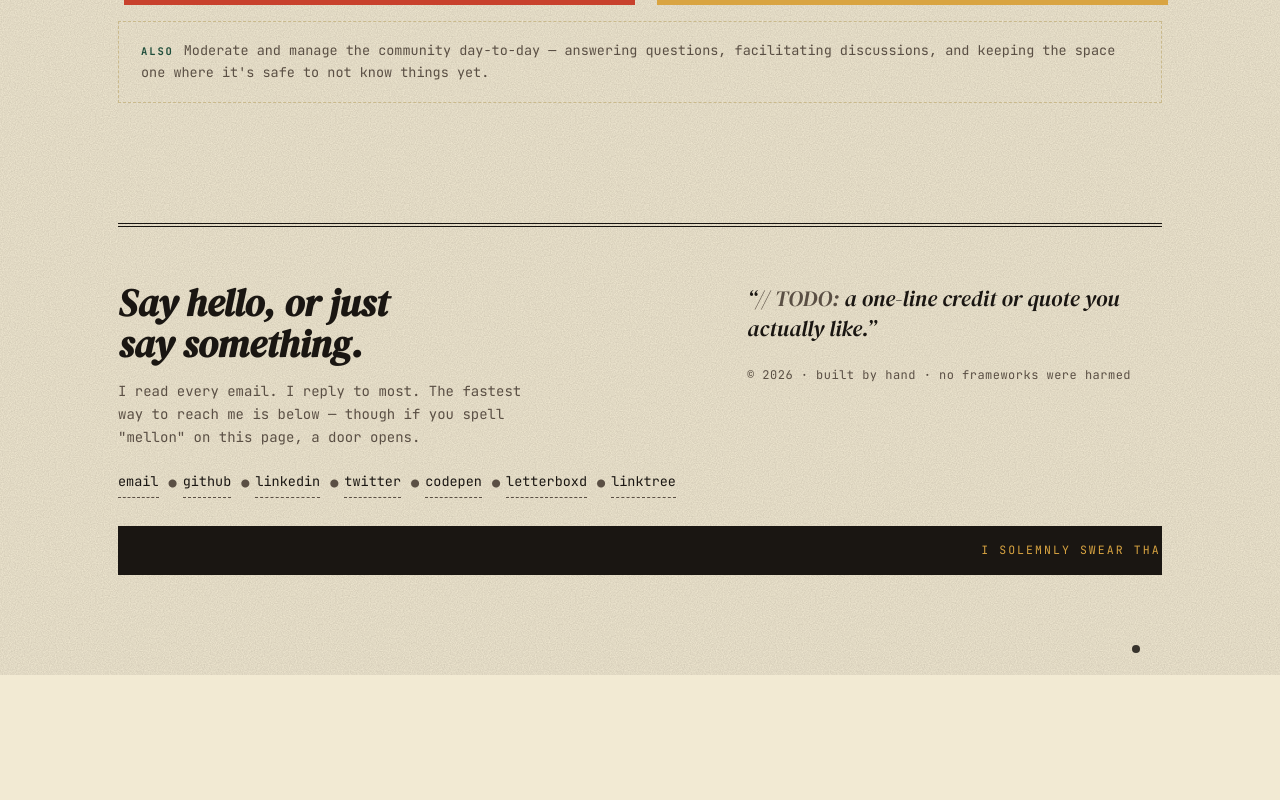
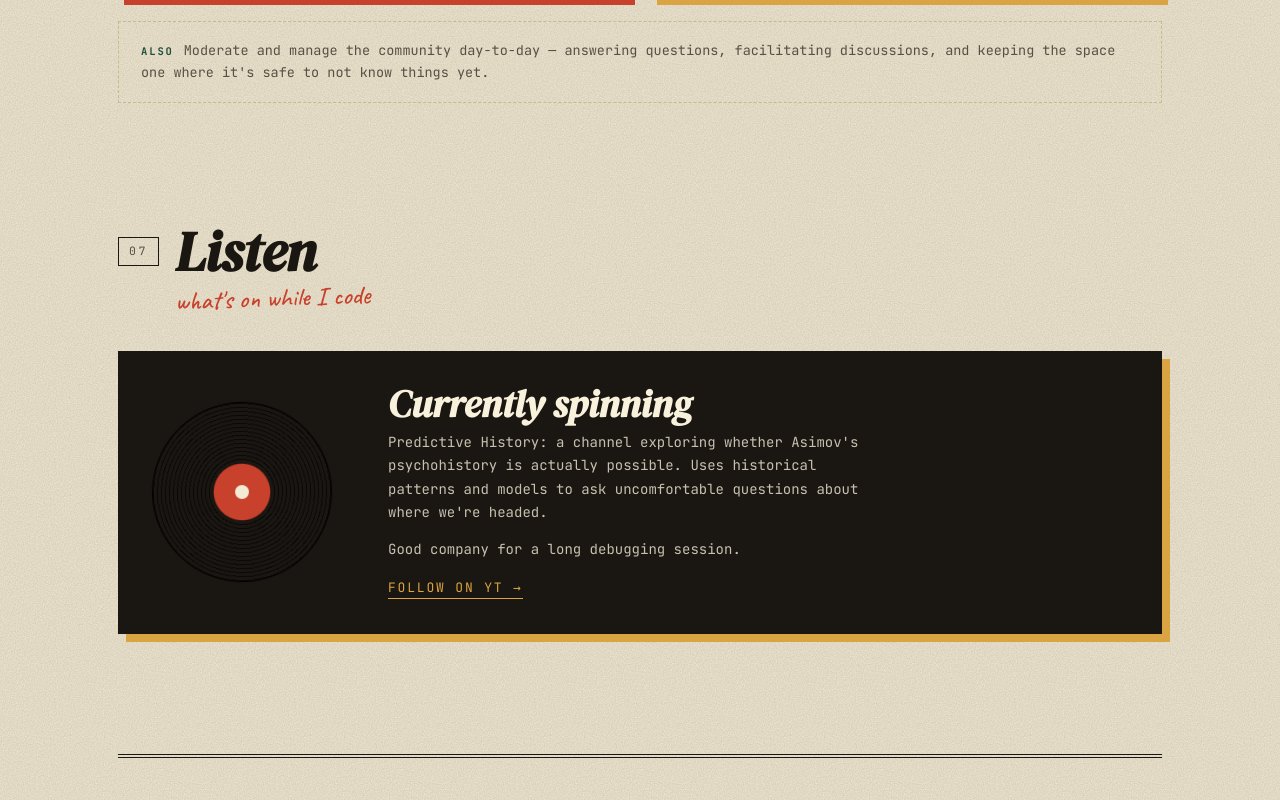
Before and after one commit to SBagaria2710/portfolio, a React (Vite) app: page / in a window 1280 px wide. Shown: the part 6500-7300 px from the top of the page. Before the commit the page ends 7175 px from the top, so only its background shows below. Built offline with nearby package versions, Linux system fonts and the light colour scheme.

Commit message:
Minor copy changes

```diff
--- a/src/components/Footer.tsx
+++ b/src/components/Footer.tsx
@@ -17,17 +17,17 @@ export default function Footer({
           <p className="foot-p">{intro}</p>
           <nav className="foot-links" aria-label="Elsewhere">
             <a href="mailto:shashwawtforwork@gmail.com">email</a><span className="dot">●</span>
-            <a href="https://github.com/shashwatb" target="_blank" rel="noopener noreferrer">github</a><span className="dot">●</span>
-            <a href="https://linkedin.com/in/shashwatb" target="_blank" rel="noopener noreferrer">linkedin</a><span className="dot">●</span>
-            <a href="https://twitter.com/shashwatb" target="_blank" rel="noopener noreferrer">twitter</a><span className="dot">●</span>
-            <a href="https://codepen.io/shashwatb" target="_blank" rel="noopener noreferrer">codepen</a><span className="dot">●</span>
-            <a href="https://letterboxd.com/shashwatb" target="_blank" rel="noopener noreferrer">letterboxd</a><span className="dot">●</span>
+            <a href="https://github.com/SBagaria2710/" target="_blank" rel="noopener noreferrer">github</a><span className="dot">●</span>
+            <a href="https://www.linkedin.com/in/shashwat-bagaria/" target="_blank" rel="noopener noreferrer">linkedin</a><span className="dot">●</span>
+            <a href="https://x.com/SBagaria2710" target="_blank" rel="noopener noreferrer">twitter/x</a><span className="dot">●</span>
+            <a href="https://codepen.io/iShashwat" target="_blank" rel="noopener noreferrer">codepen</a><span className="dot">●</span>
+            <a href="https://letterboxd.com/SBagaria2710/" target="_blank" rel="noopener noreferrer">letterboxd</a><span className="dot">●</span>
             <a href="https://linktr.ee/shashwatb" target="_blank" rel="noopener noreferrer">linktree</a>
           </nav>
         </div>
         <div>
           <p className="foot-p" style={{ fontFamily: 'var(--display)', fontStyle: 'italic', fontSize: '22px', color: 'var(--ink)', lineHeight: 1.4 }}>
-            &ldquo;<span style={{ color: 'var(--ink-2)' }}>// TODO:</span> a one-line credit or quote you actually like.&rdquo;
+            &ldquo;An open road at sunset. Wind in your hair. Nothing in your way, except horizon.&rdquo;
           </p>
           <p className="foot-credit">© 2026 · built by hand · no frameworks were harmed</p>
         </div>
--- a/src/components/Whisper.tsx
+++ b/src/components/Whisper.tsx
@@ -16,6 +16,7 @@ const CODES = {
   groot: { line: 'I am Groot.', by: 'Marvel · Guardians of the Galaxy', url: 'https://www.imdb.com/title/tt2015381/' },
   totoro: { line: 'Trees and people used to be good friends.', by: 'Studio Ghibli · My Neighbor Totoro', url: 'https://www.imdb.com/title/tt0096283/' },
   knock: { line: 'I am the one who knocks.', by: 'Breaking Bad · Walter White', url: 'https://www.imdb.com/title/tt0903747/' },
+  tamasha: { line: 'Andar se kuch aur hi hain hum. Aur bahar se - majboor.', by: 'Tamasha · Ved', url: 'https://www.imdb.com/title/tt3148502/' },
 } as const satisfies Record<string, Code>;
 
 type CodeKey = keyof typeof CODES;
--- a/src/components/sections/Listen.tsx
+++ b/src/components/sections/Listen.tsx
@@ -5,19 +5,17 @@ export default function Listen() {
         <div className="section-head reveal">
           <span className="section-num">07</span>
           <h2 className="section-title">Listen</h2>
-          <p className="section-kicker">what's on while I code</p>
+          <p className="section-kicker">what&apos;s on while I code</p>
         </div>
 
         <div className="listen reveal">
           <div className="vinyl" aria-hidden="true" />
           <div>
             <h3>Currently spinning</h3>
-            <p>
-              Phoebe Bridgers for focused work. Arooj Aftab when the deadline is tomorrow but the code is
-              still broken. Occasionally the IPL commentary with the volume at 40%.
-            </p>
-            <a className="link" href="https://open.spotify.com/user/shashwatb" target="_blank" rel="noopener noreferrer">
-              Follow on Spotify →
+            <p>Predictive History: a channel exploring whether Asimov&apos;s psychohistory is actually possible. Uses historical patterns and models to ask uncomfortable questions about where we&apos;re headed.</p>
+            <p>Good company for a long debugging session.</p>
+            <a className="link" href="https://www.youtube.com/@PredictiveHistory" target="_blank" rel="noopener noreferrer">
+              Follow on YT &rarr;
             </a>
           </div>
         </div>
--- a/src/pages/Home.tsx
+++ b/src/pages/Home.tsx
@@ -8,7 +8,7 @@ import SideProjects from '../components/sections/SideProjects';
 import Recognition from '../components/sections/Recognition';
 import Teaching from '../components/sections/Teaching';
 // import Writing from '../components/sections/Writing';
-// import Listen from '../components/sections/Listen';
+import Listen from '../components/sections/Listen';
 import Footer from '../components/Footer';
 
 export default function Home() {
@@ -25,7 +25,7 @@ export default function Home() {
       <Recognition />
       <Teaching />
       {/* <Writing /> */}
-      {/* <Listen /> */}
+      <Listen />
       <div className="frame">
         <Footer
           heading="Say hello, or just say something."
```
